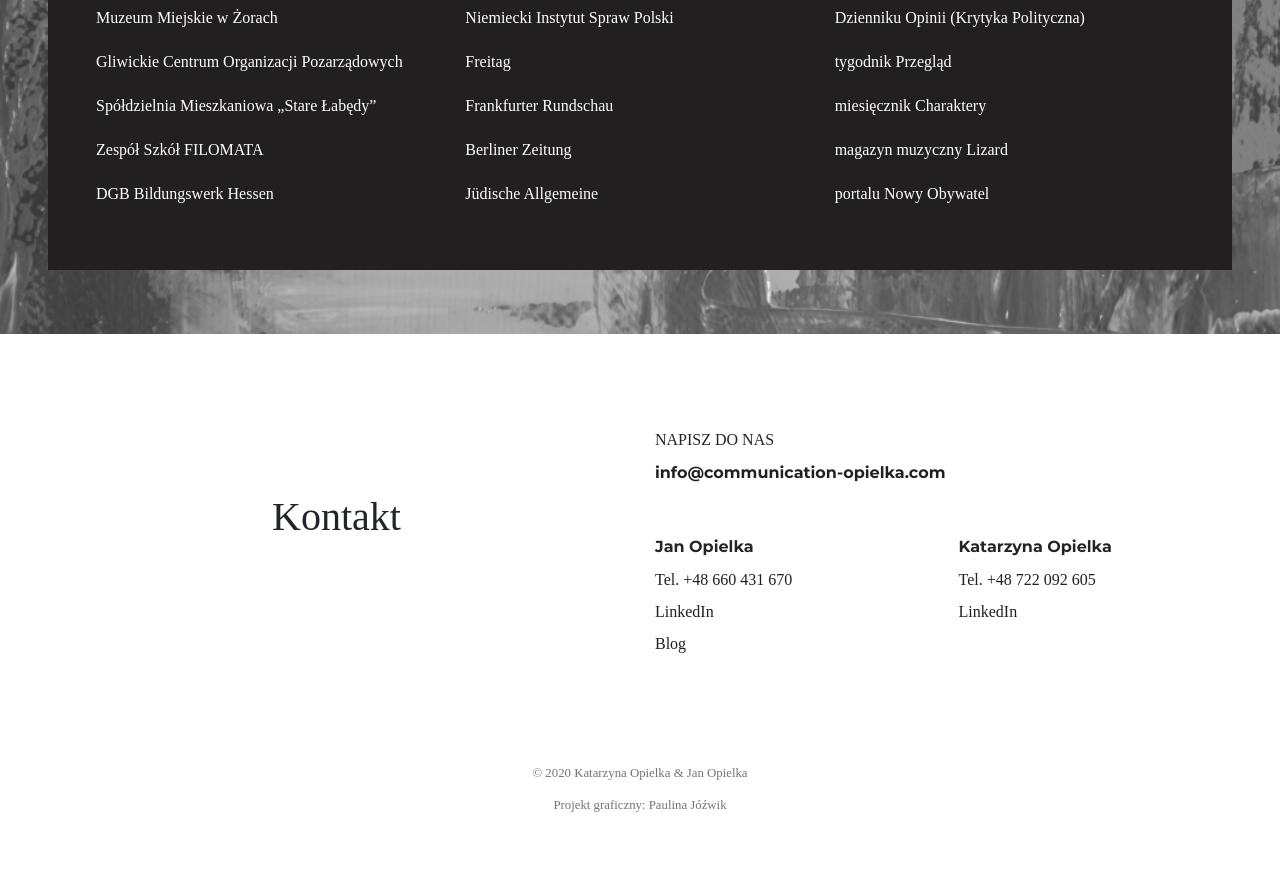
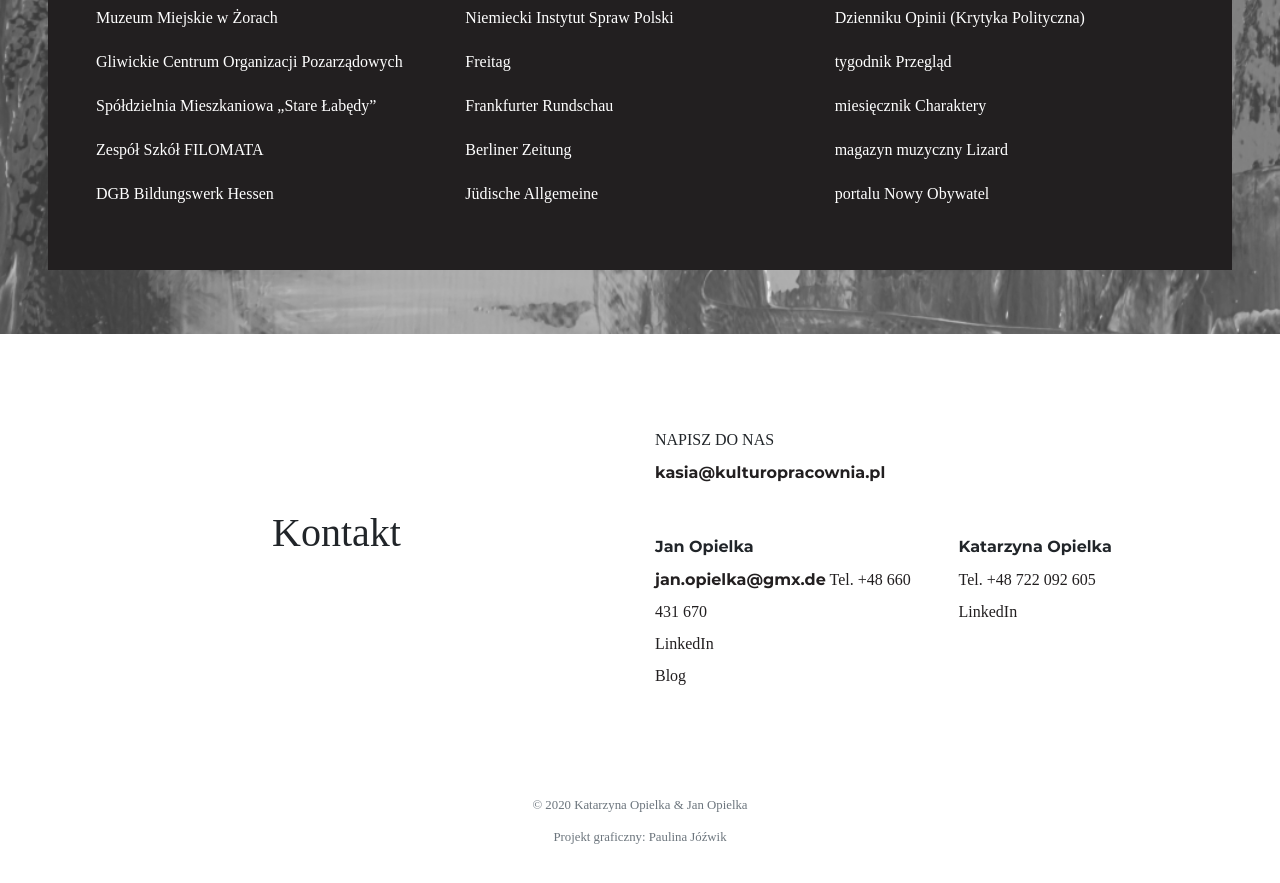
Before and after one commit to Zorro-kul/kulturopracownia.pl, a Jekyll site: the page built from index.html, in a window 1280 px wide and 900 px high, scrolled down 5048 px. Shown: the top 883 px of the window. Built offline with Jekyll 4.4.1, drawn with Linux system fonts in a browser that asks for light colours; some web fonts are replaced.

Commit message:
Update index.html

```diff
--- a/index.html
+++ b/index.html
@@ -321,10 +321,11 @@
     </div>
     <div class="col-xl col-lg col-md">
       <h4 class="text-uppercase h6 mt-5">Napisz do nas</h4>
-      <a href="mailto:info@communication-opielka.com" class="text-dark font-weight-bold">info@communication-opielka.com</a>
+      <a href="mailto:kasia@kulturopracownia.pl" class="text-dark font-weight-bold">kasia@kulturopracownia.pl</a>
       <div class="row mt-5">
         <div class="col">
           <h5 class="h6 font-weight-bold">Jan Opielka</h5>
+          <a href="mailto:jan.opielka@gmx.de" class="text-dark font-weight-bold">jan.opielka@gmx.de</a>
           <a href="tel:+48660431670" class="text-dark">Tel. +48 660 431 670</a><br>
           <a href="https://www.linkedin.com/in/jan-opielka-5b89638/" class="text-dark">LinkedIn</a><br>
           <a href="http://poezofia8.blogspot.com/" class="text-dark">Blog</a>
```
